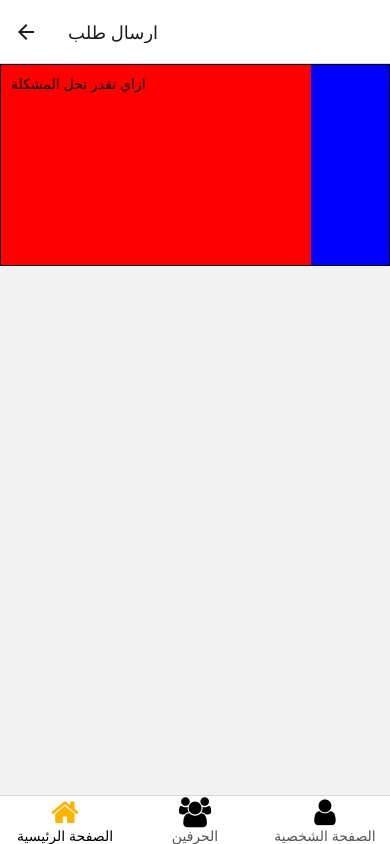
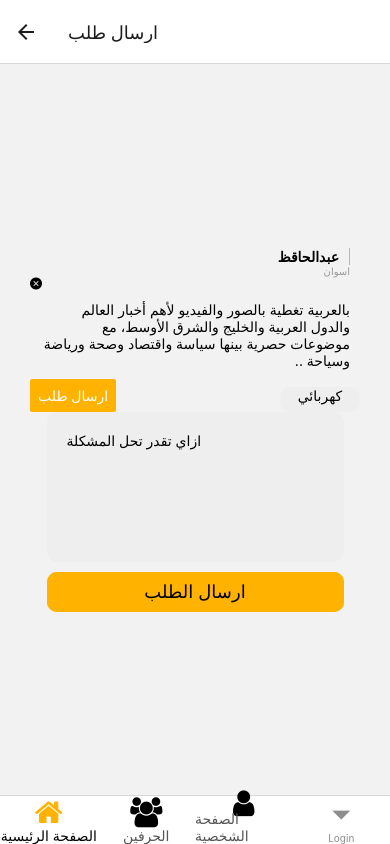
Before and after one commit to mostafahpater/sanai3y-app, a React Native app: screen / in a window 390 px wide. Both pictures are taken after a click on the button "ارسال طلب". Built offline with nearby package versions, Linux system fonts and the light colour scheme.

Commit message:
Create Details Jobs

```diff
--- a/navigation/index.js
+++ b/navigation/index.js
@@ -81,7 +81,7 @@ export default function MainTabs() {
       />
       {/* End Profile Screen  */}
 
-      {/* <Screen name="Login" component={Login} /> */}
+      <Screen name="Login" component={Login} />
     </Navigator>
   );
 }
--- a/package.json
+++ b/package.json
@@ -21,7 +21,8 @@
     "expo-status-bar": "~1.4.0",
     "lodash": "^4.17.21",
     "react": "18.0.0",
-    "react-native": "0.69.6"
+    "react-native": "0.69.6",
+    "react-native-textarea": "^1.0.4"
   },
   "devDependencies": {
     "@babel/core": "^7.12.9"
--- a/screens/SendTalpFromClient.js
+++ b/screens/SendTalpFromClient.js
@@ -1,33 +1,134 @@
-import { View, Text,TextInput } from 'react-native'
-import React from 'react'
-import { useRoute } from '@react-navigation/native'
-import { get } from 'lodash'
+import {
+  View,
+  Text,
+  TextInput,
+  StyleSheet,
+  Button,
+  TouchableOpacity,
+  Image
+} from "react-native";
+import React from "react";
+import { useRoute } from "@react-navigation/native";
+import { get } from "lodash";
+import { AntDesign } from "@expo/vector-icons";
 
 export default function SendTalpFromClient() {
-  const {params} = useRoute()
-  const id = get(params, 'test')
-  console.log(id)
-
-
+  const { params } = useRoute();
+  const id = get(params, "test");
+  console.log(id);
 
   return (
-    <View>
-      <View style={{ borderWidth: 1, backgroundColor:'blue'}} >
-        <TextInput
-          multiline={true}
-          numberOfLines={10}
-          placeholder={"ازاي تقدر تحل المشكلة"}
+    <View style={styles.container}>
+
+      {/* Start Box Posts */}
+      <View style={[styles.box, styles.shadowProp]}>
+        <View style={{ flexDirection: "row", justifyContent: "flex-end" }}>
+          <View>
+            <Text
+              style={{
+                marginRight: 10,
+                paddingRight: 10,
+                borderRightWidth: 1,
+                borderRightColor: "#ffb200",
+                fontWeight: "bold",
+              }}
+            >
+              عبدالحاقظ
+            </Text>
+            <Text style={{ paddingRight: 10, color: "#999", fontSize: 10 }}>
+              اسوان
+            </Text>
+          </View>
+          <Image
+            style={styles.tinyLogo}
+            source={{
+              uri: "https://icones.pro/wp-content/uploads/2021/03/avatar-de-personne-icone-homme.png",
+            }}
+          />
+        </View>
+        <AntDesign name="closecircle" style={styles.test} />
+
+        <Text style={{ padding: 10 }}>
+          بالعربية تغطية بالصور والفيديو لأهم أخبار العالم والدول العربية
+          والخليج والشرق الأوسط، مع موضوعات حصرية بينها سياسة واقتصاد وصحة
+          ورياضة وسياحة ..
+        </Text>
+
+        <View
           style={{
-            padding:10,
-            height: 200,
-            width: "80%" ,
-            textAlignVertical: "top",
-            backgroundColor: "red",
+            flexDirection: "row",
+            justifyContent: "space-between",
+            alignItems: "baseline",
+          }}
+        >
+          <Button
 
+            title="ارسال طلب"
+            color="#ffb200"
+            style={{ borderRadius: 50 }}
+            onPress={() => navigation.navigate("SendTalp", {test:{id:1}})}
+          />
+          <Text
+            style={{
+              backgroundColor: "#EEE",
+              width: 80,
+              height: 25,
+              textAlign: "center",
+              borderRadius: 10,
+            }}
+          >
+            كهربائي
+          </Text>
+        </View>
+      </View>
+      {/* End Box Posts */}
 
+      <TextInput
+        multiline={true}
+        numberOfLines={4}
+        placeholder={"ازاي تقدر تحل المشكلة"}
+        style={{
+          padding: 20,
+          height: 150,
+          width: "90%",
+          textAlignVertical: "top",
+          backgroundColor: "#EEE",
+          elevation: 1,
+          borderRadius: 10,
+        }}
+      />
+      <TouchableOpacity
+        style={{
+          width: "90%",
+          marginTop: 10,
+          backgroundColor: "#ffb200",
+          borderRadius: 10,
+        }}
+      >
+        <Text
+          style={{
+            textAlign: "center",
+            backgroundColor: "#ffb200",
+            color: "#000",
+            width: "100%",
+            height: 40,
+            lineHeight: 40,
+            fontSize: 18,
+            borderRadius: 10,
           }}
-        />
-      </View>
+        >
+          ارسال الطلب
+        </Text>
+      </TouchableOpacity>
     </View>
   );
 }
+
+const styles = StyleSheet.create({
+  container: {
+    flex: 1,
+    padding: 30,
+    justifyContent: "center",
+    alignItems: "center",
+  },
+});
```
Also changed, not shown: 1 other file (tests, documents, lock files or other folders).
